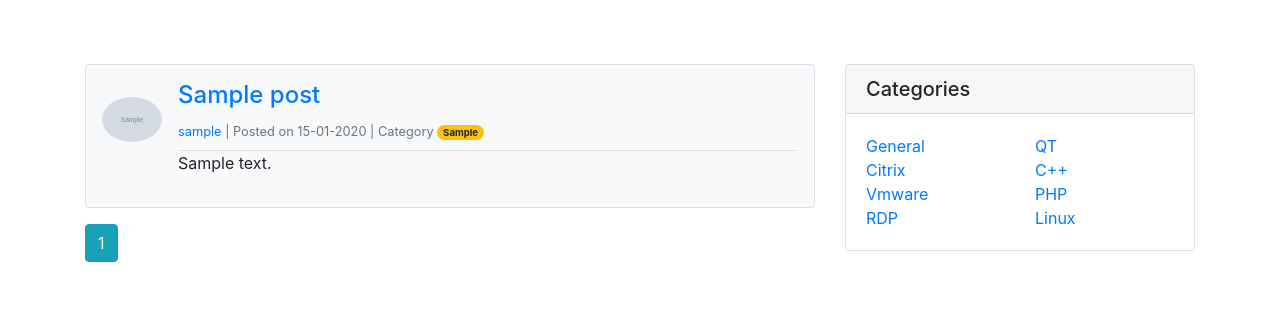
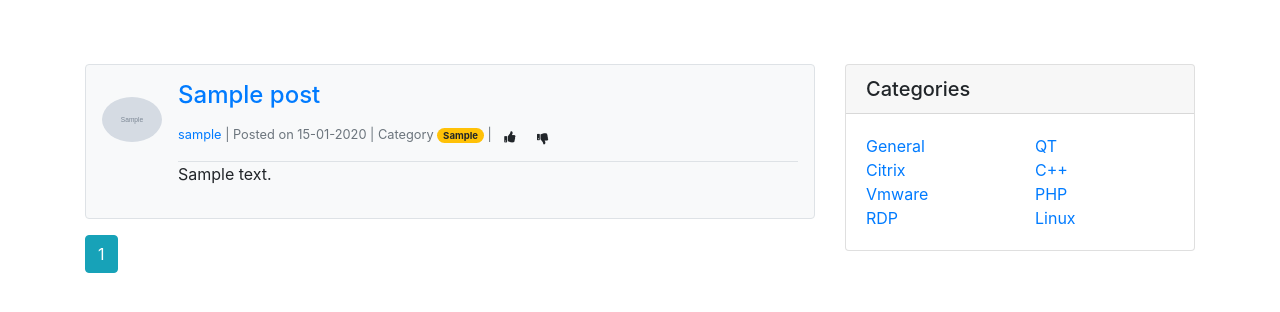
Before and after one commit to ppokhriyal/Flask-App-Blog, a Flask app: template vxlkblog/templates/index.html in a window 1280 px wide. Shown: the part 56-368 px from the top of the page. Run offline with Flask 2, Linux system fonts and the light colour scheme; tables that the repository leaves empty hold one stand-in row (values such as "Sample post"); the template is opened without the code that fills it: values that come from a table or form of the project are taken from there, most other values are stand-ins (such as "Sample title", 1, 10 or a date in 2020); grey boxes marked "Sample" are stand-in pictures; some libraries are stand-ins or nearby versions.

Commit message:
LIKE_DISLIKE

```diff
--- a/vxlkblog/templates/index.html
+++ b/vxlkblog/templates/index.html
@@ -13,9 +13,12 @@
     			<div class="media-body">
     				<h4><a class="article-title" href="{{ url_for('post',post_id=post.id)}}">{{ post.title }}</a></h4>
       				<small class="text-secondary">
-                <a href="{{ url_for('user_posts',username=post.author.username) }}">{{ post.author.username }}</a> | Posted on {{ post.date_posted.strftime('%d-%m-%Y') }} | Category <a href="{{ url_for('category',catgname=post.category)}}"><span class="badge badge-pill badge-warning">{{ post.category }}</a></span>
-                <button type="button" class="btn btn-default btn-sm">
-                  <span class="glyphicon glyphicon-thumbs-up"></span>
+                <a href="{{ url_for('user_posts',username=post.author.username) }}">{{ post.author.username }}</a> | Posted on {{ post.date_posted.strftime('%d-%m-%Y') }} | Category <a href="{{ url_for('category',catgname=post.category)}}"><span class="badge badge-pill badge-warning">{{ post.category }}</a></span> |
+                <button type="button" class="btn btn-default btn-sm ">
+                  <small class="small"><span class="fas fa-thumbs-up"></span></small>
+                </button>
+                <button type="button" class="btn btn-default btn-sm mt-1">
+                  <small><span class="fas fa-thumbs-down"></span></small>
                 </button>
               </small>
       				<p class=" mt-2 border-top">{{ post.content | safe }}</p>
--- a/vxlkblog/templates/layout.html
+++ b/vxlkblog/templates/layout.html
@@ -14,9 +14,8 @@
     <link rel="stylesheet" href="https://use.fontawesome.com/releases/v5.6.3/css/all.css" integrity="sha384-UHRtZLI+pbxtHCWp1t77Bi1L4ZtiqrqD80Kn4Z8NTSRyMA2Fd33n5dQ8lWUE00s/" crossorigin="anonymous">
     <link rel="stylesheet" href="https://use.fontawesome.com/releases/v5.7.0/css/all.css" integrity="sha384-lZN37f5QGtY3VHgisS14W3ExzMWZxybE1SJSEsQp9S+oqd12jhcu+A56Ebc1zFSJ" crossorigin="anonymous">
     <link rel="stylesheet" href="https://cdnjs.cloudflare.com/ajax/libs/font-awesome/4.7.0/css/font-awesome.min.css">
-    <link href="/bootstrap4-glyphicons/css/bootstrap-glyphicons.min.css" rel="stylesheet" type="text/css" />
-    <link href="/bootstrap4-glyphicons/maps/glyphicons-fontawesome.min.css" rel="stylesheet" type="text/css" />
     <link href="https://maxcdn.bootstrapcdn.com/font-awesome/4.7.0/css/font-awesome.min.css" rel="stylesheet">
+     <link rel="stylesheet" href="https://use.fontawesome.com/releases/v5.6.3/css/all.css" integrity="sha384-UHRtZLI+pbxtHCWp1t77Bi1L4ZtiqrqD80Kn4Z8NTSRyMA2Fd33n5dQ8lWUE00s/" crossorigin="anonymous">
 
 	{% if title %}
 		<title>VXL KBLOG - {{ title }}</title>
@@ -120,5 +119,8 @@
   	<script src="https://maxcdn.bootstrapcdn.com/bootstrap/4.3.1/js/bootstrap.min.js"></script>
     <script src="https://cdn.jsdelivr.net/gh/google/code-prettify@master/loader/run_prettify.js"></script>
     <script src="https://cdn.jsdelivr.net/gh/google/code-prettify@master/loader/run_prettify.js"></script>
+    <script src="https://ajax.googleapis.com/ajax/libs/jquery/3.4.1/jquery.min.js"></script>
+    <script src="https://cdnjs.cloudflare.com/ajax/libs/popper.js/1.14.7/umd/popper.min.js"></script>
+    <script src="https://maxcdn.bootstrapcdn.com/bootstrap/4.3.1/js/bootstrap.min.js"></script>
 </body>
 </html>
```
Also changed, not shown: vxlkblog/models.py (+1 -9 lines), vxlkblog/site.db.
